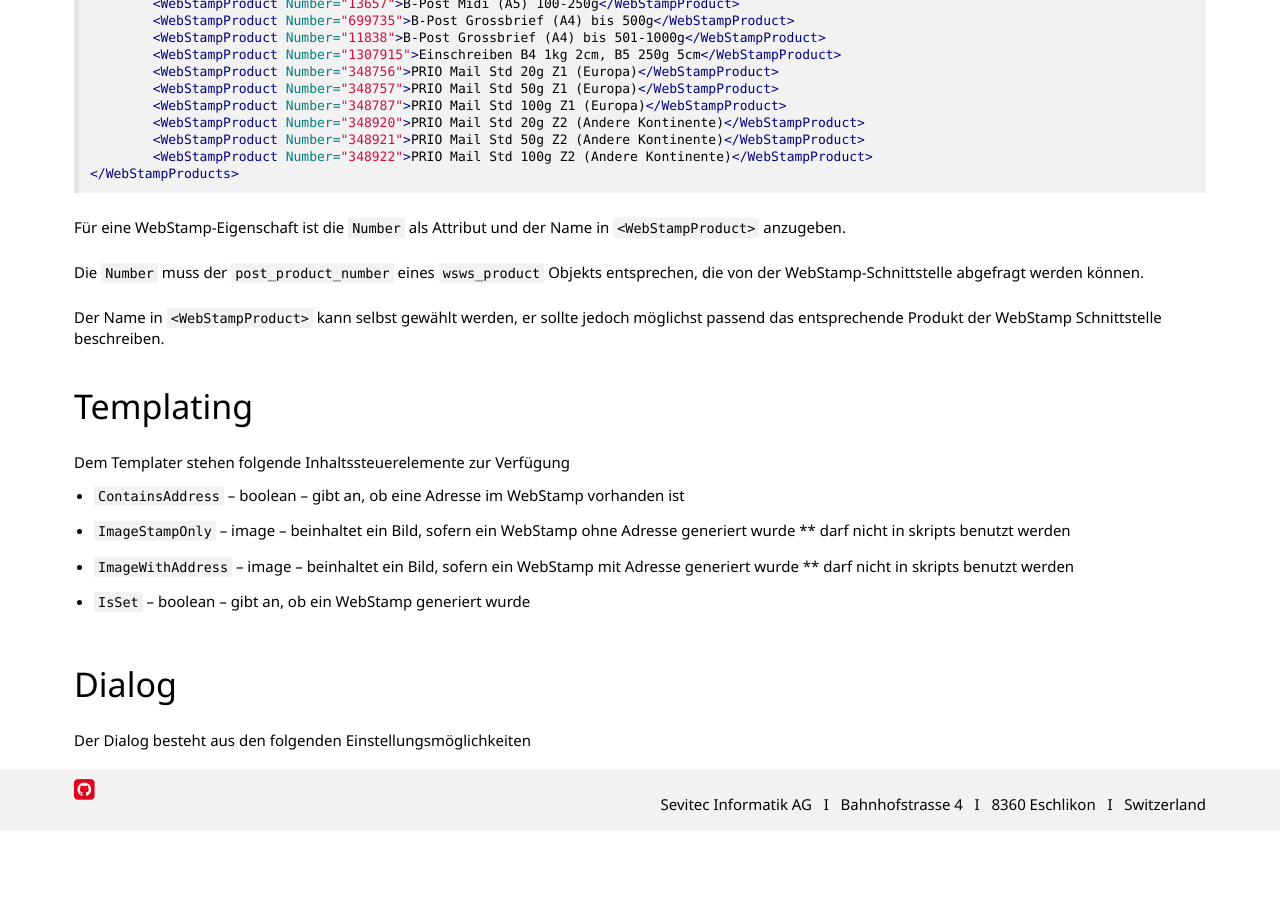
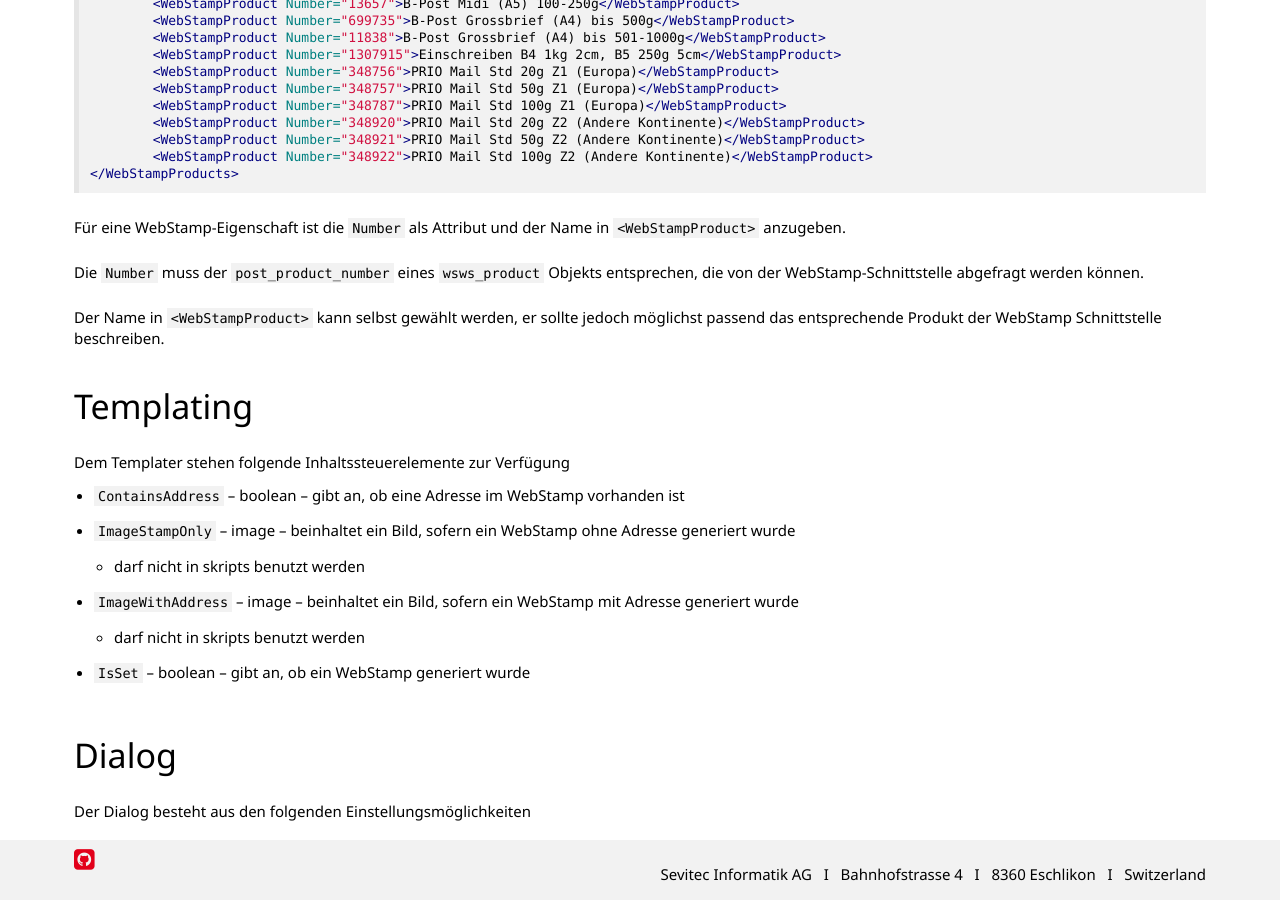
Before and after one commit to primesoft-group/oneoffixx-docs, a Jekyll site: the page built from _pages/docfunc/de/df-webstamp.md, in a window 1280 px wide and 900 px high, scrolled down 2309 px. Built offline with Jekyll 4.4.1, drawn with Linux system fonts in a browser that asks for light colours; nearby versions of some CDN libraries; some web fonts are replaced; before the commit the page ends 3139 px from its top, so only the background shows below that.

Commit message:
list indent

```diff
--- a/_pages/docfunc/de/df-webstamp.md
+++ b/_pages/docfunc/de/df-webstamp.md
@@ -124,9 +124,9 @@ Dem Templater stehen folgende Inhaltssteuerelemente zur Verfügung
 
 * `ContainsAddress` – boolean – gibt an, ob eine Adresse im WebStamp vorhanden ist
 * `ImageStampOnly` – image – beinhaltet ein Bild, sofern ein WebStamp ohne Adresse generiert wurde
-** darf nicht in skripts benutzt werden
+    * darf nicht in skripts benutzt werden
 * `ImageWithAddress` – image – beinhaltet ein Bild, sofern ein WebStamp mit Adresse generiert wurde
-** darf nicht in skripts benutzt werden
+    * darf nicht in skripts benutzt werden
 * `IsSet` – boolean – gibt an, ob ein WebStamp generiert wurde
 
 ### Dialog
```
